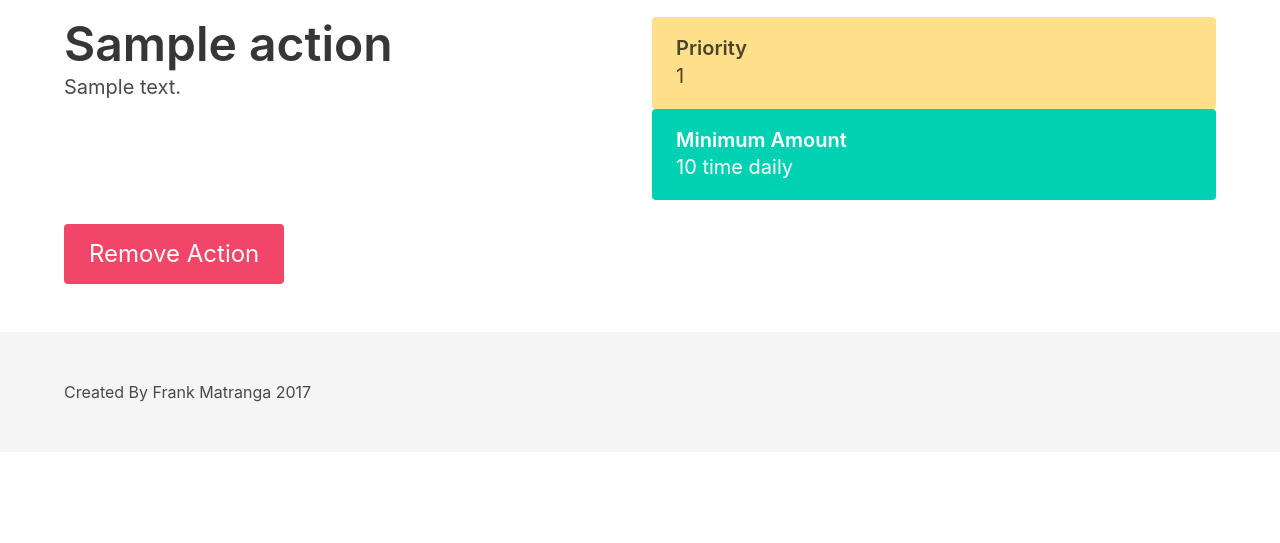
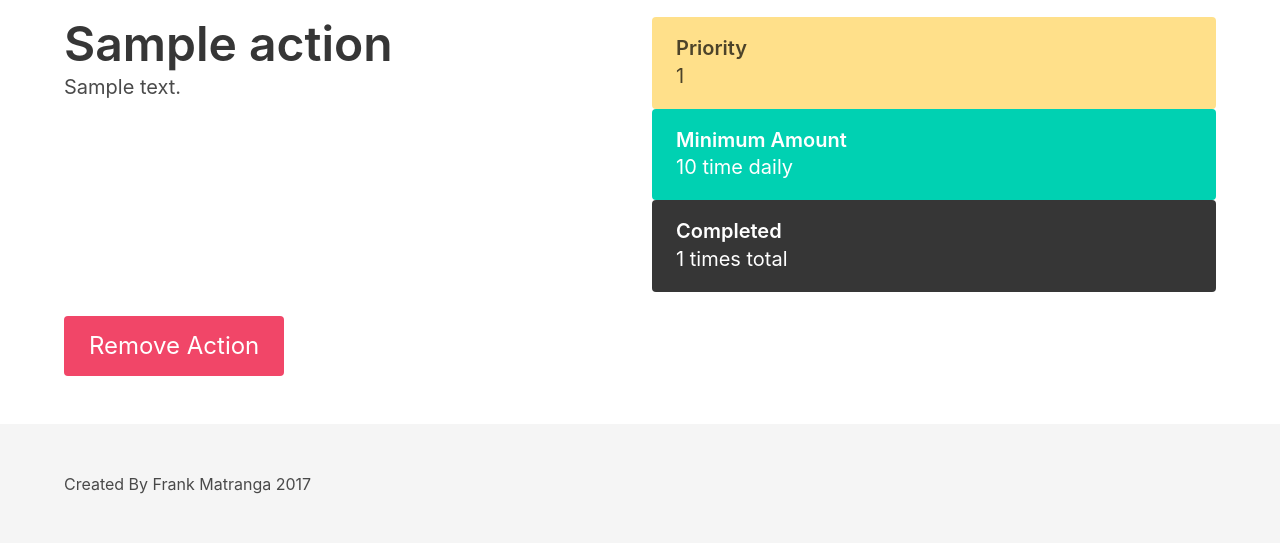
Before and after one commit to Apexal/cotidie, a Flask app: template cotidie/templates/action.html in a window 1280 px wide. Shown: the part 244-787 px from the top of the page. Run offline with Flask 2, Linux system fonts and the light colour scheme; tables that the repository leaves empty hold one stand-in row (values such as "Sample post"); the template is opened without the code that fills it: values that come from a table or form of the project are taken from there, most other values are stand-ins (such as "Sample title", 1, 10 or a date in 2020); parts of the project's set-up code (start-up, migrations or seed data) failed here and were passed over; some libraries are stand-ins or nearby versions.

Commit message:
Action total completion count

```diff
--- a/cotidie/templates/action.html
+++ b/cotidie/templates/action.html
@@ -19,6 +19,10 @@
                     <p class="title is-5">Minimum Amount</p>
                     <p class="subtitle">{{ action.min_amount }} time daily</p>
                 </article>
+                <article class="tile is-child notification is-dark ">
+                    <p class="title is-5">Completed</p>
+                    <p class="subtitle">{{ completion_count }} times total</p>
+                </article>
             </div>
         </div>
 
@@ -26,7 +30,5 @@
             <button class="button is-large is-danger" type="submit">Remove Action</button>
         </form>
     </div>
-
-
 </section>
 {% endblock %}
--- a/cotidie/views.py
+++ b/cotidie/views.py
@@ -20,7 +20,8 @@ def actions(action_id=None):
         return render_template("actions.html", actions=actions)
     else:
         action = Action.query.filter_by(id = action_id, user=request.authorization['username']).first()
-        return render_template("action.html", action=action)
+        completion_count = len([a for a in action.completions if a.user == request.authorization['username']])
+        return render_template("action.html", action=action, completion_count=completion_count)
 
 @app.route("/actions/add", methods=['POST'])
 @requires_auth
```
